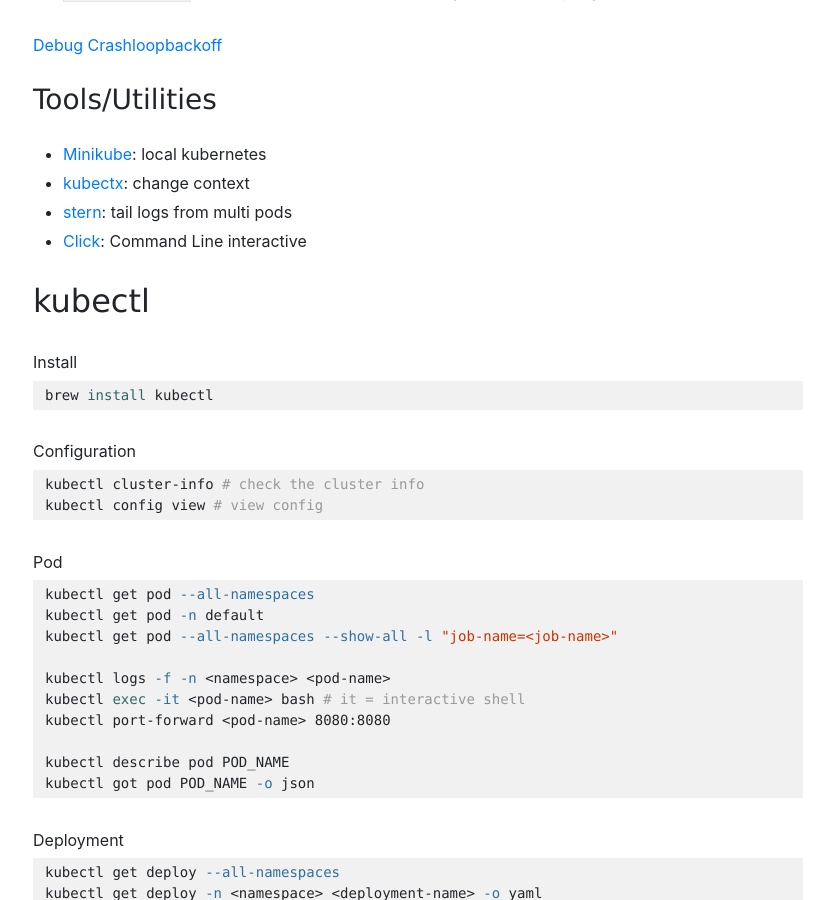
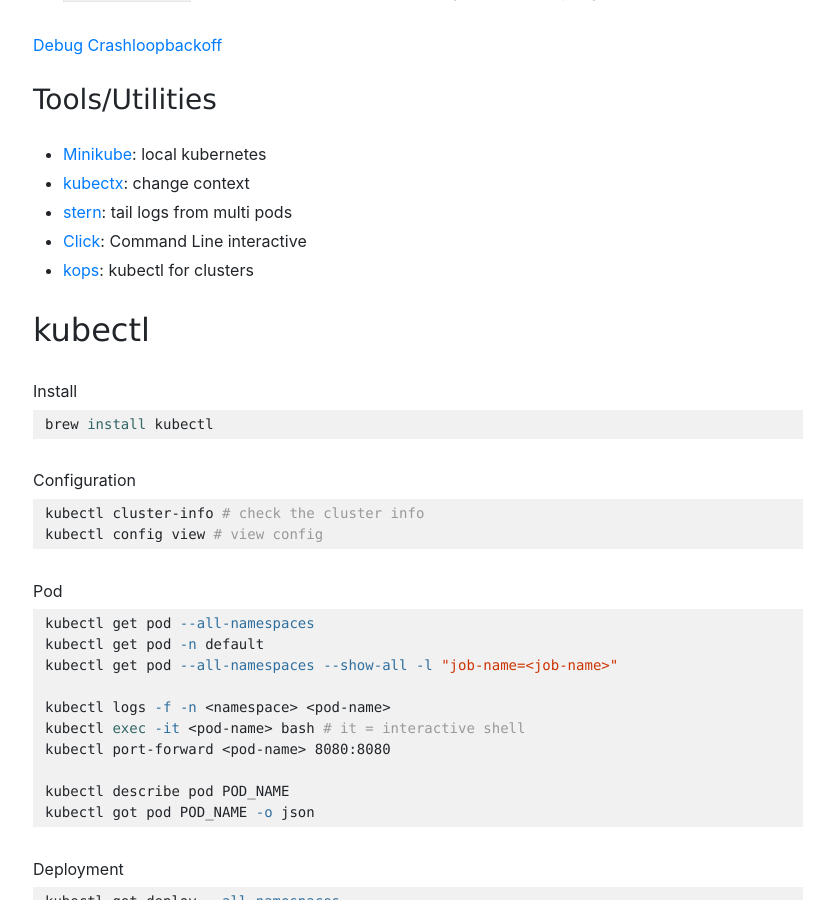
Before and after one commit to imantung/imantung.github.io, a Jekyll site: the page built from gist/k8s.md, in a window 1280 px wide and 900 px high, scrolled down 728 px. Shown: the whole window, without its empty margins (222-1056 px from the left). Built offline with Jekyll 4.4.1, drawn with Linux system fonts in a browser that asks for light colours.

Commit message:
update content

```diff
--- a/gist/k8s.md
+++ b/gist/k8s.md
@@ -24,6 +24,7 @@
 - [kubectx](https://github.com/ahmetb/kubectx): change context
 - [stern](https://github.com/wercker/stern): tail logs from multi pods
 - [Click](https://github.com/databricks/click): Command Line interactive
+- [kops](https://github.com/kubernetes/kops): kubectl for clusters
 
 ## kubectl
 
```
